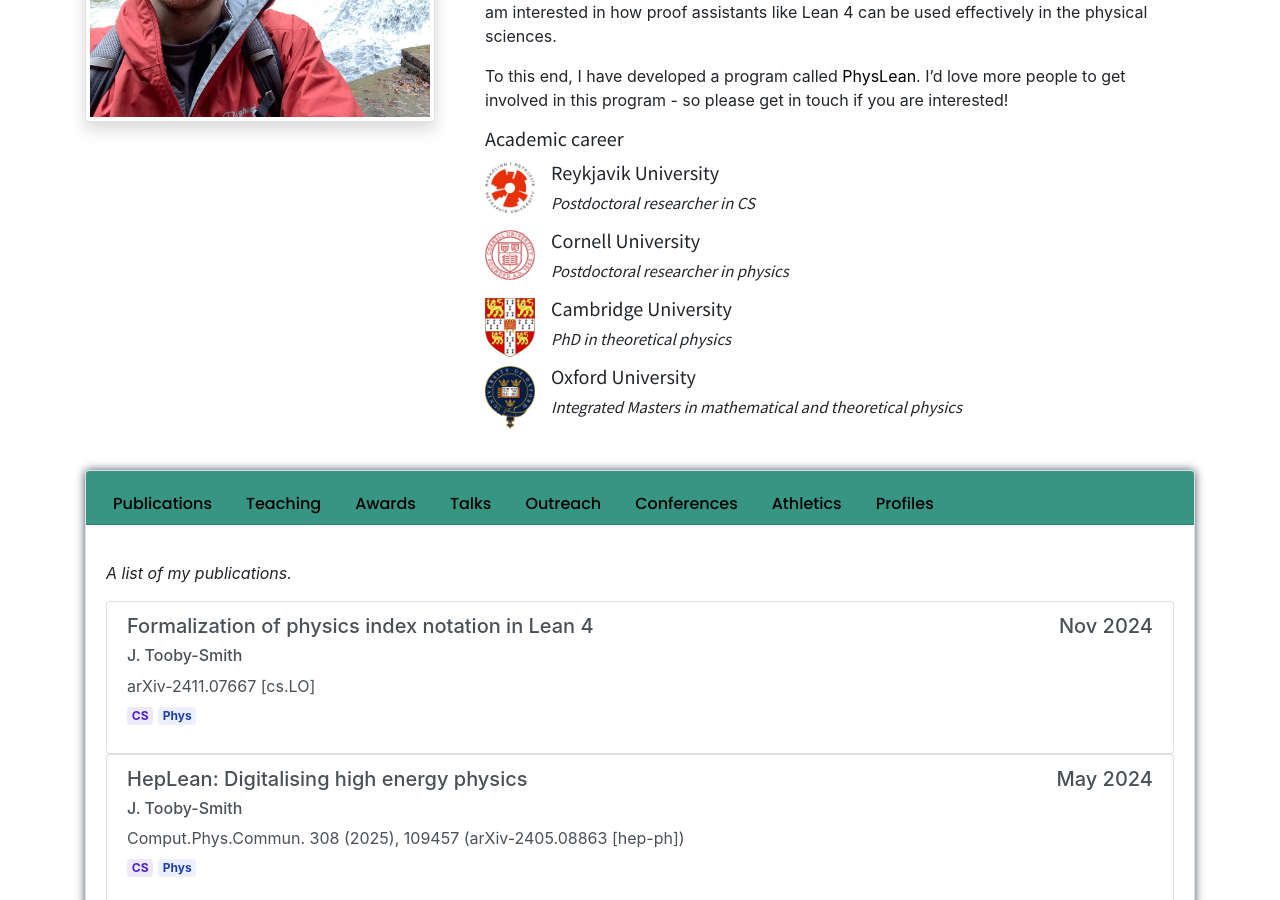
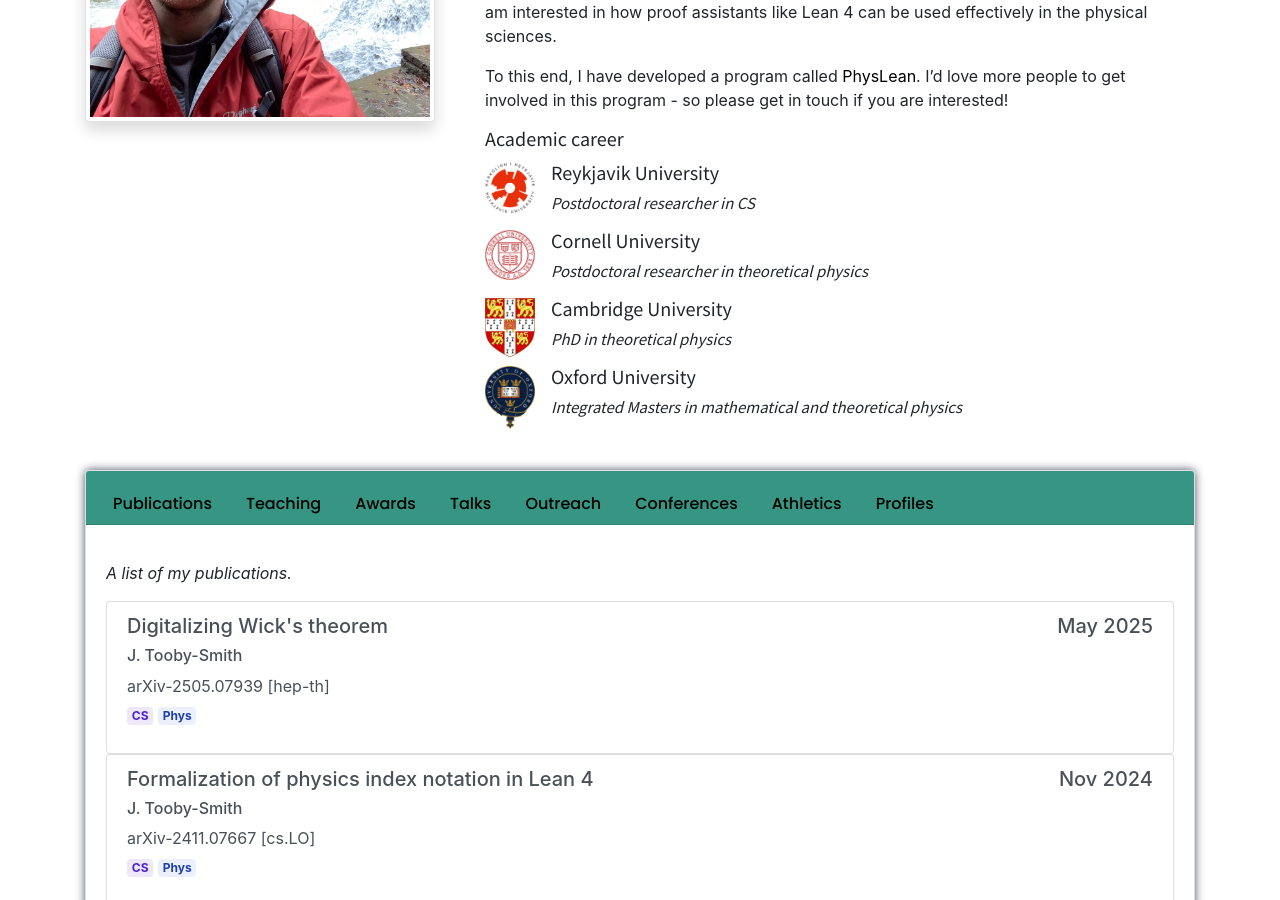
Before and after one commit to jstoobysmith/jstoobysmith, a Jekyll site: the page built from Website/index.md, in a window 1280 px wide and 900 px high, scrolled down 302 px. Built offline with Jekyll 4.4.1, drawn with Linux system fonts in a browser that asks for light colours; nearby versions of some CDN libraries; comment, search, counter and statistics services are not loaded; our own code applies the rules of GitHub Pages for plain Markdown files.

Commit message:
update datasets

```diff
--- a/Website/_data/education.yml
+++ b/Website/_data/education.yml
@@ -7,7 +7,7 @@
 
 - School: Cornell University
   Degree:
-  Program: Postdoctoral researcher in physics
+  Program: Postdoctoral researcher in theoretical physics
   Start Date: 2021
   End Date: 2024
   Icon: assets/images/cornell.png      # Make this icon small, think 30px/30px
--- a/Website/_data/publications.yml
+++ b/Website/_data/publications.yml
@@ -1,3 +1,10 @@
+- Title: "Digitalizing Wick's theorem"
+  Authors: J. Tooby-Smith
+  Date: May 2025
+  Journal: arXiv-2505.07939 [hep-th]
+  Link: https://arxiv.org/abs/2505.07939
+  CSTag: true
+  PhyTag: true
 
 - Title: "Formalization of physics index notation in Lean 4"
   Authors: J. Tooby-Smith
--- a/Website/_data/talks.yml
+++ b/Website/_data/talks.yml
@@ -1,3 +1,7 @@
+- Title: Interactive theorem provers and mathematics
+  Place: University of Iceland
+  Date: 15/05/2025
+  Video: https://www.youtube.com/watch?v=TPMN__-AMn4
 
 - Title: Physics and Lean
   Place: Lean Together 2025
--- a/Website/index.md
+++ b/Website/index.md
@@ -13,5 +13,5 @@
 In particular, I am interested in how proof assistants like Lean 4 can be used
 effectively in the physical sciences.
 
-To this end, I have developed a program called [PhysLean](heplean.com).
+To this end, I have developed a program called [PhysLean](physlean.com).
 I'd love more people to get involved in this program - so please get in touch if you are interested!
```
